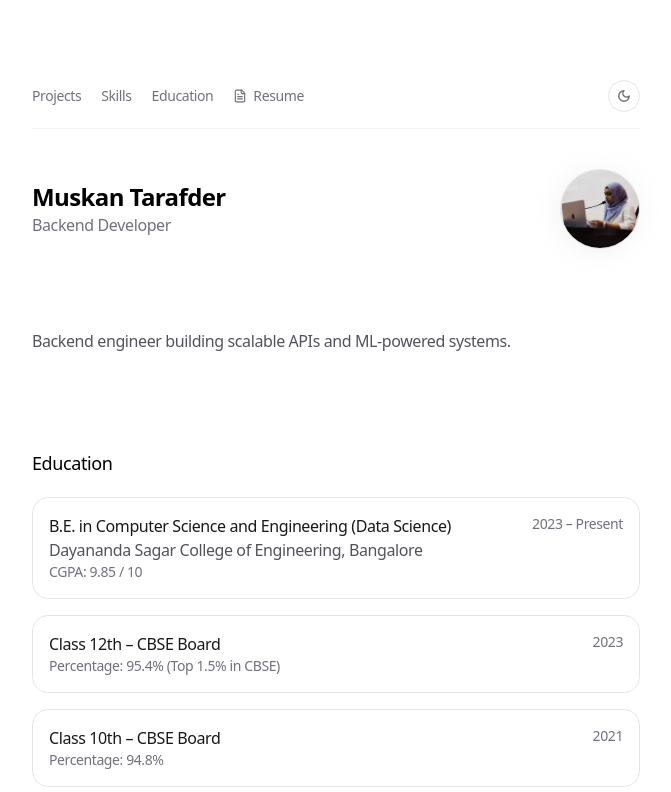
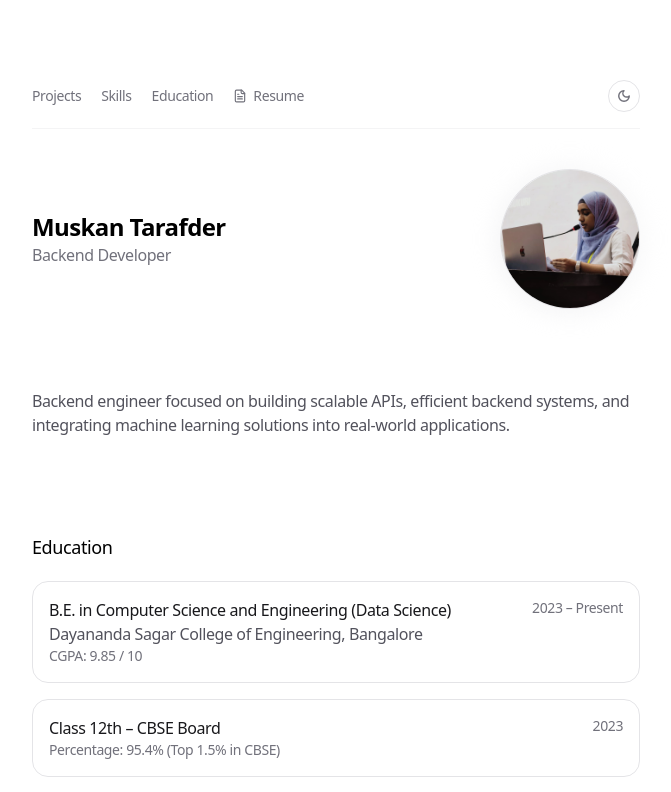
Before and after one commit to Muskan-Tarafder/portfoliowebsite, a Next.js app: page / in a window 1280 px wide. Shown: the top 792 px of the page, without its empty margins (304-975 px from the left). Built offline with nearby package versions, Linux system fonts and the light colour scheme.

Commit message:
photo changes

```diff
--- a/app/header.tsx
+++ b/app/header.tsx
@@ -77,7 +77,7 @@ export function Header() {
 
         <div className="relative group">
           <div className="absolute -inset-1 rounded-full bg-gradient-to-tr from-zinc-200 to-zinc-100 opacity-50 blur-md transition-all group-hover:opacity-100 dark:from-zinc-800 dark:to-zinc-900" />
-          <div className="relative h-20 w-20 overflow-hidden rounded-full border border-zinc-200 dark:border-zinc-800">
+          <div className="relative h-35 w-35 overflow-hidden rounded-full border border-zinc-200 dark:border-zinc-800">
             <img
               src="/images/profilepic.jpg"
               alt="Muskan Tarafder"
--- a/app/page.tsx
+++ b/app/page.tsx
@@ -145,8 +145,7 @@ export default function Personal() {
       >
         <div className="flex-1">
           <p className="text-zinc-600 dark:text-zinc-400">
-            Backend engineer building scalable APIs and ML-powered systems.
-          </p>
+Backend engineer focused on building scalable APIs, efficient backend systems, and integrating machine learning solutions into real-world applications.          </p>
         </div>
       </motion.section>
 
```
